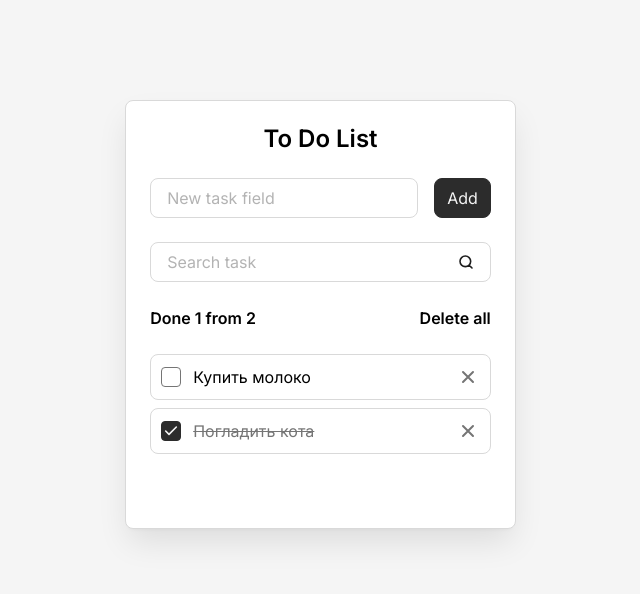
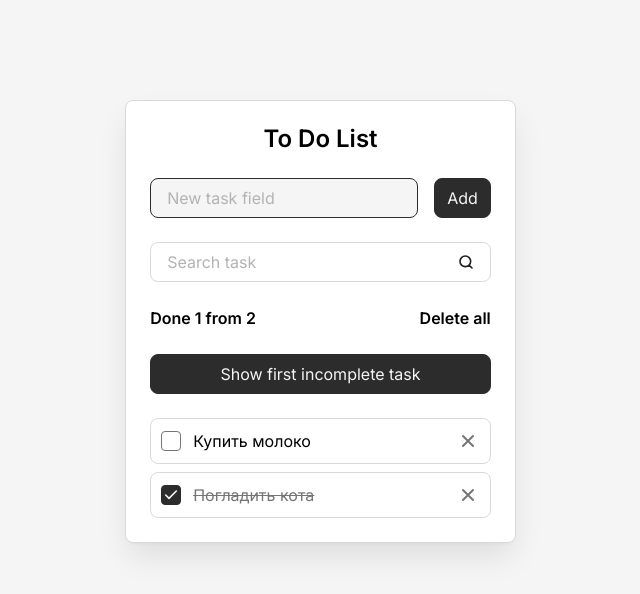
Before and after one commit to DevNikPanch/first-react-app, a React (Vite) app: page / in a window 1280 px wide. Shown: the top 594 px of the page, without its empty margins (312-952 px from the left). Built offline with nearby package versions, Linux system fonts and the light colour scheme.

Commit message:
Working with useRef and adding autofocus to the new task input field

```diff
--- a/src/components/AddTaskForm.jsx
+++ b/src/components/AddTaskForm.jsx
@@ -2,7 +2,7 @@
 import Button from './Button';
 
 const AddTaskForm = (props) => {
-    const { addTask, newTaskTitle, setNewTaskTitle } = props;
+    const { addTask, newTaskTitle, setNewTaskTitle, newTaskInputRef } = props;
 
     const onSubmit = (event) => {
         event.preventDefault();
@@ -17,6 +17,7 @@
                 id="new-task"
                 value={newTaskTitle}
                 onInput={(event) => setNewTaskTitle(event.target.value)}
+                ref={newTaskInputRef}
             />
             <Button type="submit">Add</Button>
         </form>
--- a/src/components/Button.jsx
+++ b/src/components/Button.jsx
@@ -1,8 +1,8 @@
 const Button = (props) => {
-    const { className = '', type = 'button', children } = props;
+    const { className = '', type = 'button', children, onClick } = props;
 
     return (
-        <button className={`button ${className}`} type={type}>
+        <button className={`button ${className}`} type={type} onClick={onClick}>
             {children}
         </button>
     );
--- a/src/components/Field.jsx
+++ b/src/components/Field.jsx
@@ -1,5 +1,5 @@
 const Field = (props) => {
-    const { className = '', id, label, type = 'text', value, onInput } = props;
+    const { className = '', id, label, type = 'text', value, onInput, ref } = props;
 
     return (
         <div className={`field ${className}`}>
@@ -14,6 +14,7 @@
                 type={type}
                 value={value}
                 onInput={onInput}
+                ref={ref}
             />
         </div>
     );
--- a/src/components/Todo.jsx
+++ b/src/components/Todo.jsx
@@ -1,8 +1,9 @@
-import { useState, useEffect } from 'react';
+import { useState, useEffect, useRef } from 'react';
 import AddTaskForm from './AddTaskForm';
 import SearchTaskForm from './SearchTaskForm';
 import TodoInfo from './TodoInfo';
 import TodoList from './TodoList';
+import Button from './Button';
 
 const Todo = () => {
     const [tasks, setTasks] = useState(() => {
@@ -21,6 +22,12 @@
     const [newTaskTitle, setNewTaskTitle] = useState('');
 
     const [searchQuery, setSearchQuery] = useState('');
+
+    const newTaskInputRef = useRef(null);
+
+    const firstIncompleteTaskRef = useRef(null);
+
+    const firstIncompleteTaskId = tasks.find(({ isDone }) => !isDone)?.id;
 
     const deleteAllTasks = () => {
         const isConfirmed = confirm('Are you shure you want to delete all ?');
@@ -57,12 +64,17 @@
             setTasks([...tasks, newTask]);
             setNewTaskTitle('');
             setSearchQuery('');
+            newTaskInputRef.current.focus();
         }
     };
 
     useEffect(() => {
         localStorage.setItem('tasks', JSON.stringify(tasks));
     }, [tasks]);
+
+    useEffect(() => {
+        newTaskInputRef.current.focus();
+    }, []);
 
     const clearSearchQuery = searchQuery.trim().toLocaleLowerCase();
 
@@ -78,6 +90,7 @@
                 addTask={addTask}
                 newTaskTitle={newTaskTitle}
                 setNewTaskTitle={setNewTaskTitle}
+                newTaskInputRef={newTaskInputRef}
             />
             <SearchTaskForm searchQuery={searchQuery} setSearchQuery={setSearchQuery} />
             <TodoInfo
@@ -85,9 +98,18 @@
                 done={tasks.filter(({ isDone }) => isDone).length}
                 onDeleteAllButtonClick={deleteAllTasks}
             />
+            <Button
+                onClick={() =>
+                    firstIncompleteTaskRef.current?.scrollIntoView({ behavior: 'smooth' })
+                }
+            >
+                Show first incomplete task
+            </Button>
             <TodoList
                 tasks={tasks}
                 filteredTasks={filteredTasks}
+                firstIncompleteTaskRef={firstIncompleteTaskRef}
+                firstIncompleteTaskId={firstIncompleteTaskId}
                 onDeleteTaskButtonClick={deleteTask}
                 onTaskCompleteChange={toggleTaskComplete}
             />
--- a/src/components/TodoItem.jsx
+++ b/src/components/TodoItem.jsx
@@ -4,12 +4,13 @@
         id,
         title,
         isDone,
+        ref,
         onDeleteTaskButtonClick,
         onTaskCompleteChange,
     } = props;
 
     return (
-        <li className={`todo-item ${className}`}>
+        <li className={`todo-item ${className}`} ref={ref}>
             <input
                 className="todo-item__checkbox"
                 id={id}
--- a/src/components/TodoList.jsx
+++ b/src/components/TodoList.jsx
@@ -1,7 +1,14 @@
 import TodoItem from './TodoItem';
 
 const TodoList = (props) => {
-    const { tasks = [], filteredTasks, onDeleteTaskButtonClick, onTaskCompleteChange } = props;
+    const {
+        tasks = [],
+        filteredTasks,
+        firstIncompleteTaskRef,
+        firstIncompleteTaskId,
+        onDeleteTaskButtonClick,
+        onTaskCompleteChange,
+    } = props;
 
     const hasTasks = tasks.length > 0;
     const isEmptyFilteredTasks = filteredTasks?.length === 0;
@@ -20,6 +27,7 @@
                 <TodoItem
                     className="todo__item"
                     key={task.id}
+                    ref={task.id === firstIncompleteTaskId ? firstIncompleteTaskRef : null}
                     onDeleteTaskButtonClick={onDeleteTaskButtonClick}
                     onTaskCompleteChange={onTaskCompleteChange}
                     {...task}
```
